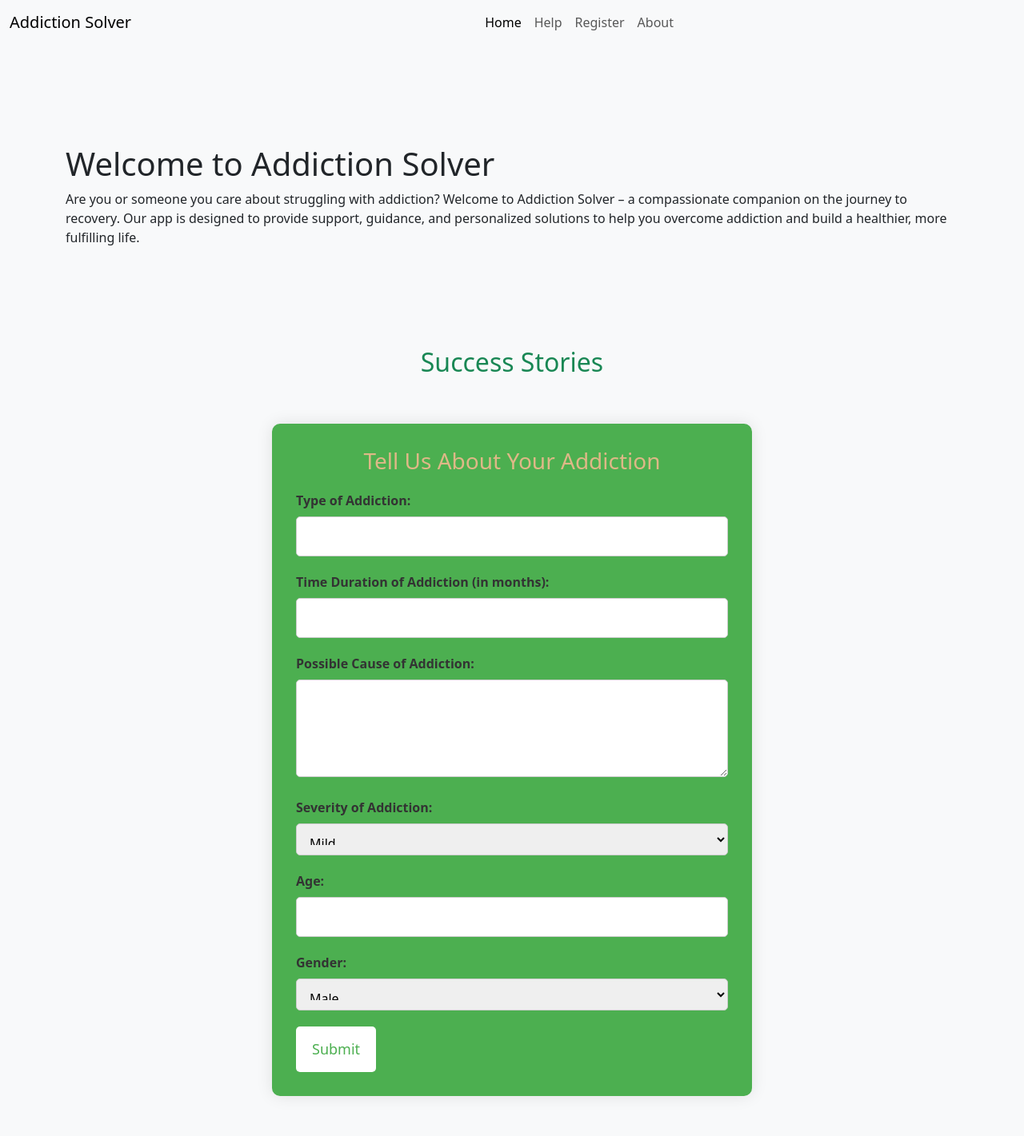
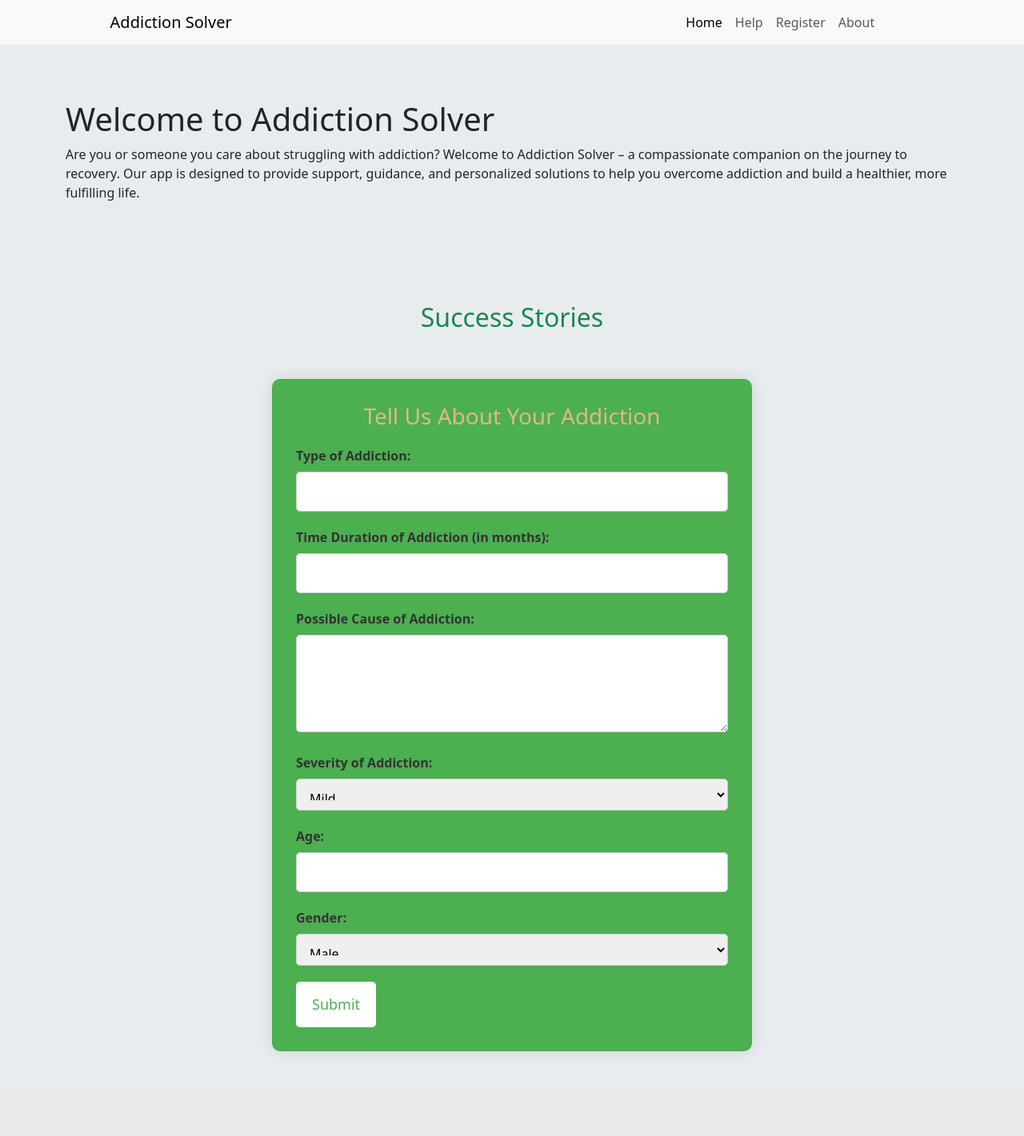
Before and after one commit to Samboja651/Addiction-Solver, a Flask app: template templates/f_stories.html in a window 1280 px wide. Shown: the whole page at 80% size. After the commit the page ends 1315 px from the top, so only its background shows below. Run offline with Flask 3, Linux system fonts and the light colour scheme; the template is opened without the code that fills it, so the values that code supplies are empty.

Commit message:
classes on home page

```diff
--- a/db.py
+++ b/db.py
@@ -56,6 +56,7 @@ def init_db():
             description TEXT,
             link VARCHAR(255) NOT NULL,
             timestamp TIMESTAMP DEFAULT CURRENT_TIMESTAMP
+                #    tags for filter
         )""")
 
     cursor.execute("""CREATE TABLE IF NOT EXISTS success_stories (
@@ -65,7 +66,9 @@ def init_db():
                    story TEXT NOT NULL,
                    timestamp TIMESTAMP DEFAULT CURRENT_TIMESTAMP,
                    FOREIGN KEY (user_id) REFERENCES form_data(user_id)
+                #    description
     )""")
+    # table for registration include tags
 
     db.commit()
 
--- a/static/css/style.css
+++ b/static/css/style.css
@@ -44,13 +44,18 @@
 coloring the home page
 --------------------------- */
 .body{
-    background-color: var(--bs-tertiary-bg);
+  background-color: var(--bs-secondary-bg);
+  width: auto;
 }
 .success{
   background-color: var(--bs-success-bg-subtle);
 }
 .name h4{
     color: var(--bs-success-text-emphasis);
+}
+.system-title{
+  margin-left: 10%;
+  margin-right: 30%;
 }
 
 
--- a/templates/f_stories.html
+++ b/templates/f_stories.html
@@ -10,14 +10,16 @@
 </head>
 <body class="body">
     <section id="navbar">
-        <nav class="navbar navbar-expand-lg bg-body-tertiary">
+        <nav class="navbar fixed-top navbar-expand-sm bg-body-tertiary">
             <div class="container-fluid">
-                <span class="navbar-brand mb-0 h1">Addiction Solver</span>
-                <button class="navbar-toggler" type="button" data-bs-toggle="collapse" data-bs-target="#navbarSupportedContent" aria-controls="navbarSupportedContent" aria-expanded="false" aria-label="Toggle navigation">
-                    <span class="navbar-toggler-icon"></span>
-                </button>
-                <div class="collapse navbar-collapse " id="navbarSupportedContent">
-                    <ul class="navbar-nav me-auto mb-2 mb-lg-0 d-flex justify-content-end customize">
+                <div class="system-title">
+                    <span class="navbar-brand mb-0 h1">Addiction Solver</span>
+                    <button class="navbar-toggler" type="button" data-bs-toggle="collapse" data-bs-target="#navbarSupportedContent" aria-controls="navbarSupportedContent" aria-expanded="false" aria-label="Toggle navigation">
+                        <span class="navbar-toggler-icon"></span>
+                    </button>
+                </div>
+                <div class="collapse navbar-collapse" id="navbarSupportedContent">
+                    <ul class="navbar-nav me-auto mb-2 mb-lg-0 customize">
                         <li class="nav-item">
                             <a class="nav-link active" aria-current="page" href="#">Home</a>
                         </li>
```
